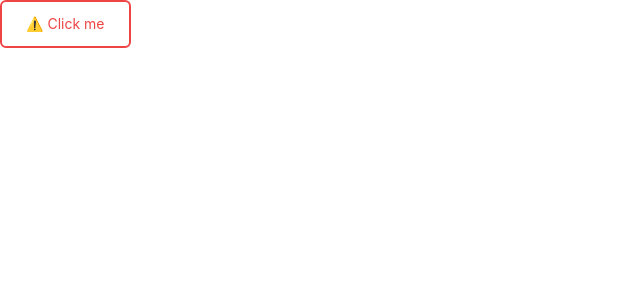
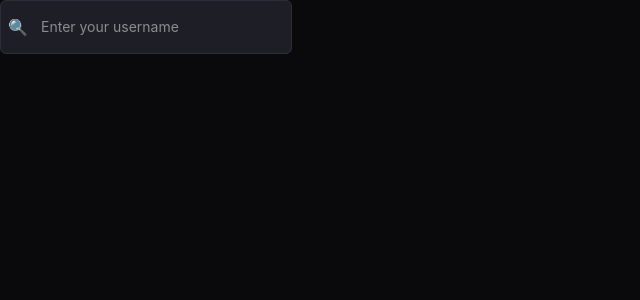
Before and after one commit to Grintaking19/kinlo, a React (Vite) app in the folder apps/client/: page / in a window 1280 px wide. Shown: the top 300 px of the page, without its empty margins (0-640 px from the left). Built offline with nearby package versions, Linux system fonts and the light colour scheme.

Commit message:
feat(InputField): :sparkles: finished InputField Component for general use layout components

```diff
--- a/apps/client/src/App.jsx
+++ b/apps/client/src/App.jsx
@@ -1,18 +1,18 @@
-import Button from './components/layout/Button.jsx'
+import Button from "./components/layout/Button.jsx";
+import InputField from "./components/layout/InputField.jsx";
 
-import './App.css'
+import "./App.css";
 
 function App() {
-
   return (
-    <>
-      <Button variant="danger" size="sm" icon={
-        <span>⚠️</span>
-      }>
-        Click me
-      </Button>
-    </>
-  )
+    <div className="bg-bg min-h-screen">
+      <InputField
+        placeholder="Enter your username"
+        size="md"
+        icon={<span>🔍</span>} //Search Icon
+      />
+    </div>
+  );
 }
 
-export default App
+export default App;
--- /dev/null
+++ b/apps/client/src/components/layout/InputField.jsx
@@ -0,0 +1,63 @@
+import React from "react";
+
+const SIZES = {
+  sm: "text-sm px-3 py-1 rounded-md",
+  md: "text-sm px-4 py-2 rounded-md",
+  lg: "text-base px-6 py-2 rounded-lg",
+};
+
+const InputField = ({
+  label,
+  placeholder,
+  size = "md",
+  icon,
+  className = "",
+  ...props
+}) => {
+  /**
+   * Guarding against invalid size values.
+   */
+  if (!Object.keys(SIZES).includes(size) && size !== null) {
+    if (import.meta.env.DEV) {
+      console.error(
+        `Invalid size provided to InputField component: ${size}. Defaulting to "md".`,
+      );
+    }
+    size = "md";
+  }
+
+  const sizeClass = size ? SIZES[size] : "";
+
+  const id = React.useId();
+  const inputId = `${label?.toLowerCase().replace(/\s+/g, "-")}-${id}-input`;
+
+  return (
+    <div className={`flex flex-col gap-1  text-text`}>
+      {label && (
+        <label htmlFor={inputId} className="text-sm font-medium">
+          {label}
+        </label>
+      )}
+      <div className="relative">
+        {icon && (
+          <span className="absolute text-text-muted inset-y-0 left-1 flex items-center  pointer-events-none">
+            {icon}
+          </span>
+        )}
+        <input
+          id={inputId}
+          placeholder={placeholder}
+          className={`${sizeClass} bg-surface-2 border border-border focus:outline-none
+            focus:ring-2 focus:ring-primary/40 focus:border-transparent
+            text-text
+            ${icon ? "pl-5" : ""}
+            ${className}
+            `}
+          {...props}
+        />
+      </div>
+    </div>
+  );
+};
+
+export default InputField;
```
